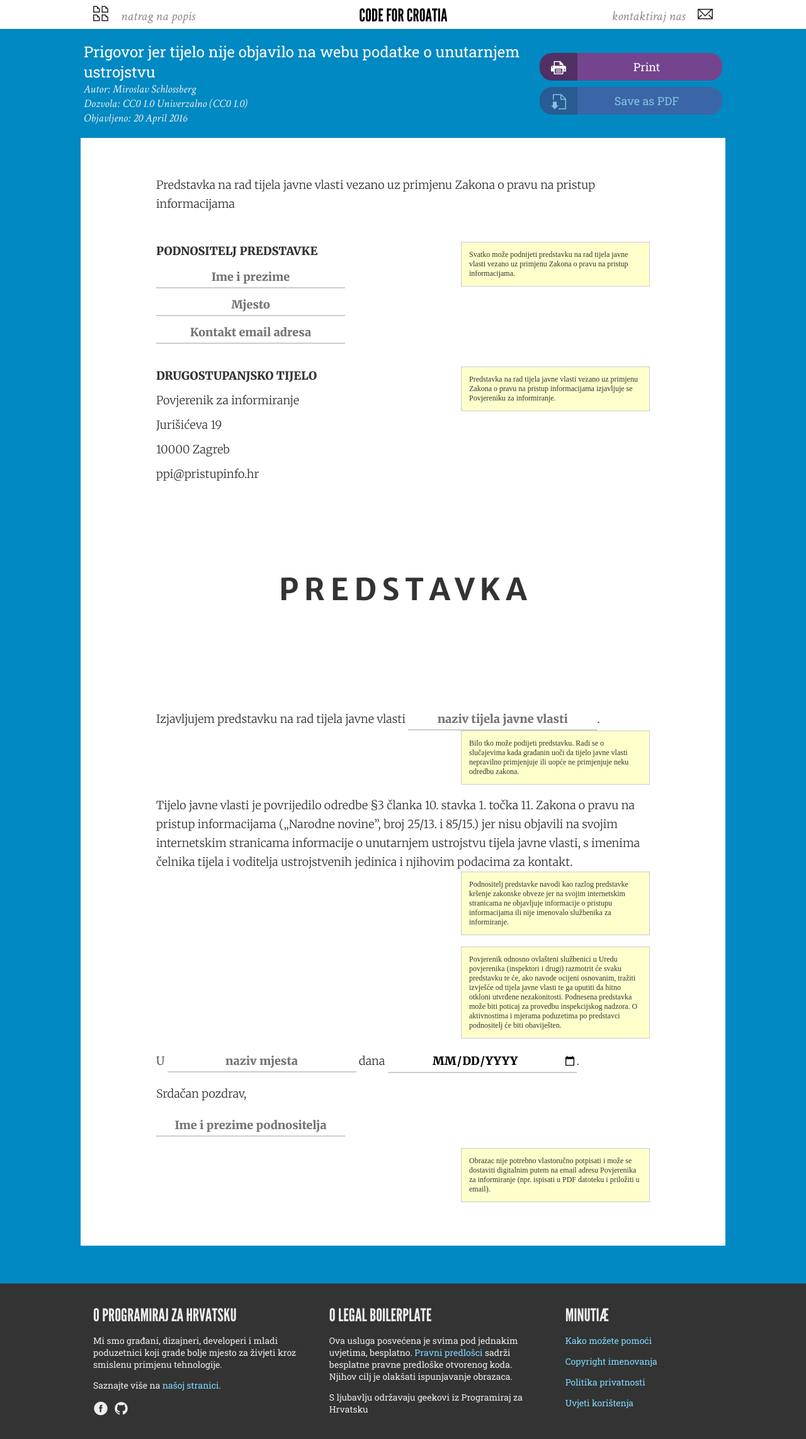
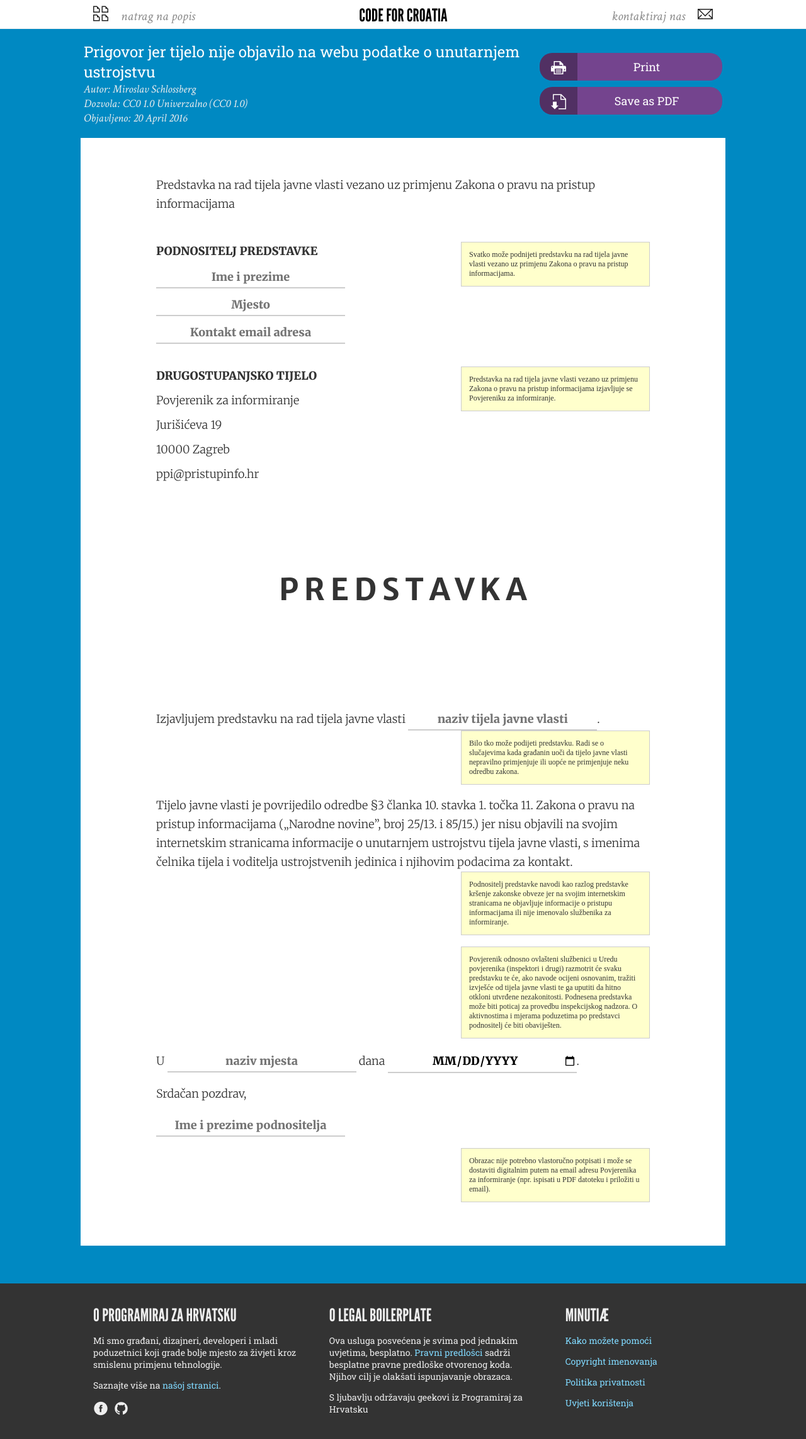
Before and after one commit to codeforcroatia/legal-boilerplate, a Jekyll site: the page built from _posts/2016-04-20-ppi_predstavka_web_ustrojstvo.html, in a window 1280 px wide. Shown: the whole page at 63% size. Built offline with Jekyll 4.4.1, drawn with Linux system fonts in a browser that asks for light colours; some web fonts are replaced.

Commit message:
Update document.html

```diff
--- a/_layouts/document.html
+++ b/_layouts/document.html
@@ -26,7 +26,7 @@ layout: menu
     </div>
     <div class="controls">
       <button class="action print" disabled>Print</button>
-      <button class="action pdf" disabled>Save as PDF</button>
+      <button class="action pdf" enabled>Save as PDF</button>
     </div>
   </header>
   <article>
```
